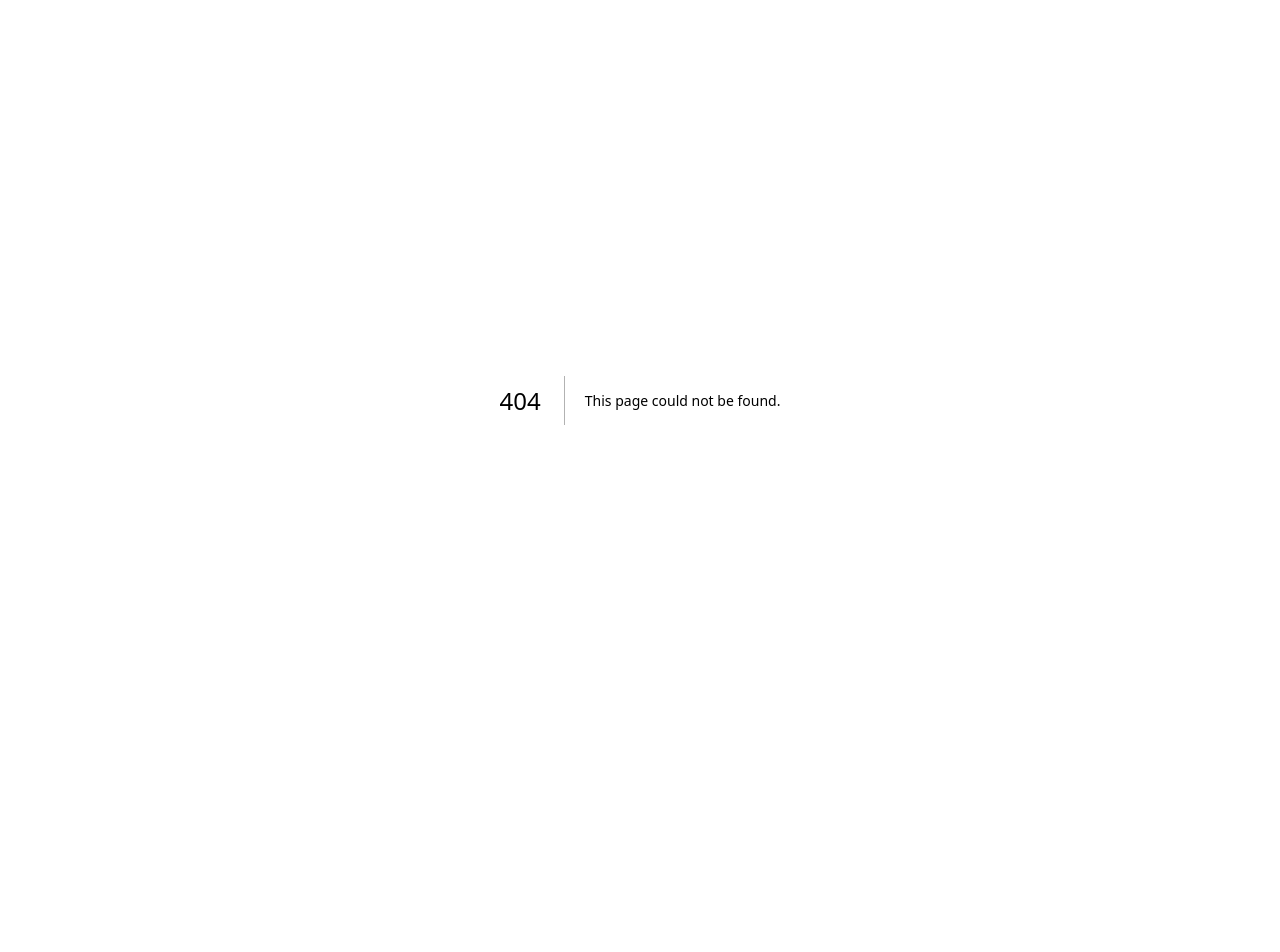
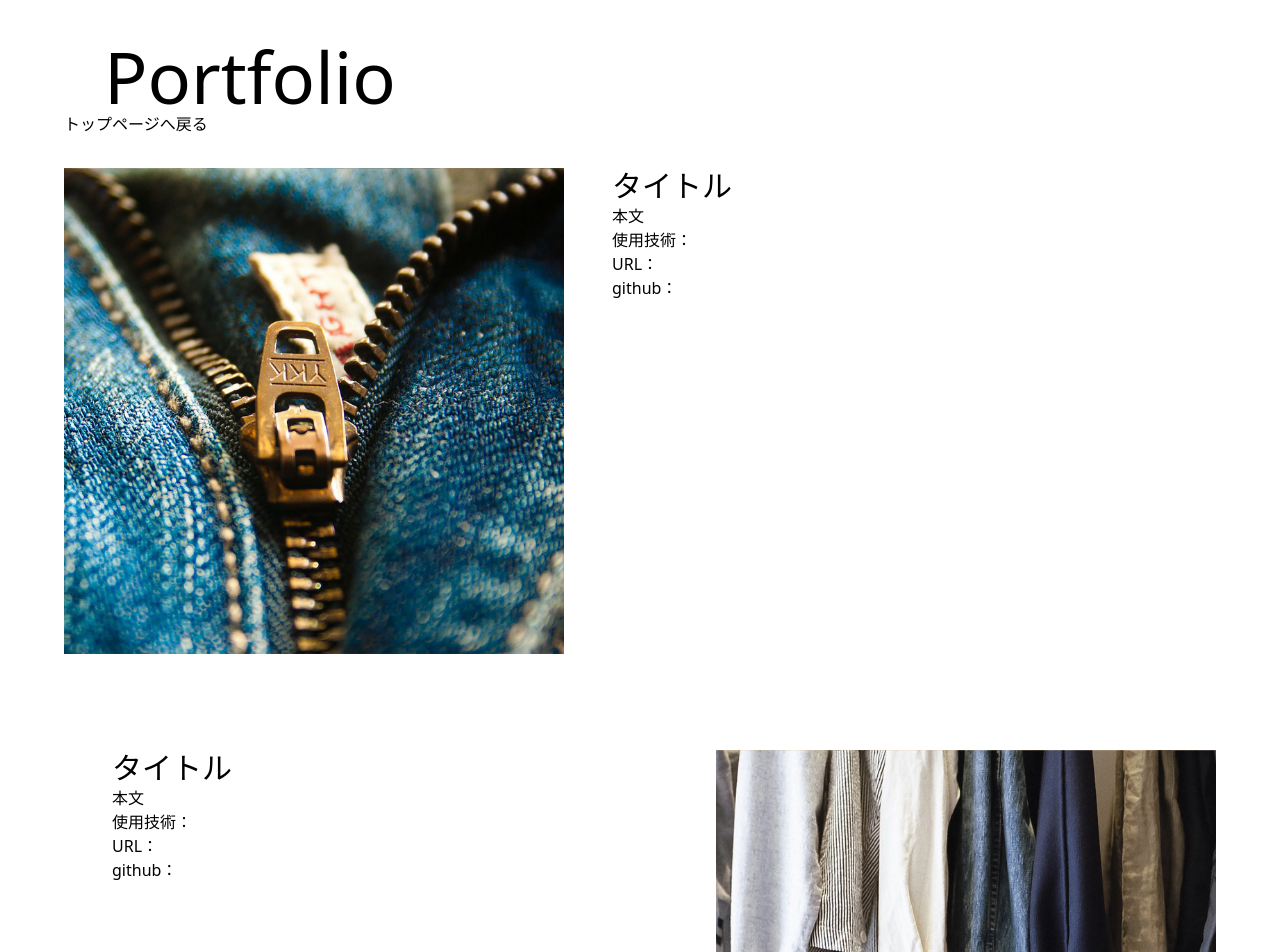
Before and after one commit to moonlight4617/test-next, a Next.js app: page /portfolio in a window 1280 px wide. Before the commit this address had no page. Shown: the top 952 px of the page. Before the commit the page ends 800 px from the top, so only its background shows below. Built offline with nearby package versions, Linux system fonts and the light colour scheme.

Commit message:
portfolioページ作成&アニメーション付与

```diff
--- a/src/pages/index.tsx
+++ b/src/pages/index.tsx
@@ -2,6 +2,7 @@ import Head from 'next/head'
 import Image from 'next/image'
 import { Inter } from 'next/font/google'
 import styles from '@/styles/Home.module.css'
+import Link from 'next/link'
 
 const inter = Inter({ subsets: ['latin'] })
 
@@ -17,13 +18,15 @@ export default function Home() {
       <main>
         <div className="relative">
           <div className="mx-32">
-            <Image src="/images/bgSec04.jpg" width="2000" height="10" className="mx-auto mt-20" alt="" />
+            <Image src="/images/bgSec04.jpg" width="2000" height="10" className="mx-auto mt-20 animate-fade-in-bottom" alt="" />
           </div>
-          <p className="absolute top-28 right-16 text-7xl font-sans">My <br />Works</p>
+          <p className="absolute top-28 right-16 text-7xl font-sans animate-fade-in-right">My <br />Works</p>
         </div>
         <div className="flex mt-36">
           <Image src="/images/imgProject.jpg" width="400" height="10" className="flex-auto" alt="" />
-          <p className="flex-auto">ポートフォリオ集</p>
+          <Link href="/portfolio" className="flex-auto">
+            ポートフォリオ集
+          </Link>
         </div>
       </main>
     </>
--- /dev/null
+++ b/src/pages/portfolio.tsx
@@ -0,0 +1,31 @@
+import Image from 'next/image'
+import Link from 'next/link';
+
+export default function Portfolio() {
+  return (
+    <div className="mx-16">
+      <p className="text-7xl font-sans ml-10 mt-10">Portfolio</p>
+      <Link href="/">トップページへ戻る</Link>
+      <div className="flex mt-8">
+        <Image src="/images/photo01.jpg" width="500" height="10" alt="" className="flex" />
+        <div className="ml-12">
+          <p className="text-3xl">タイトル</p>
+          <p>本文</p>
+          <p>使用技術：</p>
+          <p>URL：</p>
+          <p>github：</p>
+        </div>
+      </div>
+      <div className="flex mt-24">
+        <div className="ml-12">
+          <p className="text-3xl">タイトル</p>
+          <p>本文</p>
+          <p>使用技術：</p>
+          <p>URL：</p>
+          <p>github：</p>
+        </div>
+        <Image src="/images/photo02.jpg" width="500" height="10" alt="" className="flex ml-auto" />
+      </div>
+    </div>
+  );
+}
--- a/tailwind.config.js
+++ b/tailwind.config.js
@@ -9,7 +9,34 @@ module.exports = {
     "./src/**/*.{js,ts,jsx,tsx}",
   ],
   theme: {
-    extend: {},
+    extend: {
+      animation: {
+        "fade-in-bottom": "fade-in-bottom 2s cubic-bezier(0.390, 0.575, 0.565, 1.000) 0.3s  both",
+        "fade-in-right": "fade-in-right 2s cubic-bezier(0.390, 0.575, 0.565, 1.000) 0.3s  both"
+      },
+      keyframes: {
+        "fade-in-bottom": {
+          "0%": {
+            transform: "translateY(50px)",
+            opacity: "0"
+          },
+          to: {
+            transform: "translateY(0)",
+            opacity: "1"
+          }
+        },
+        "fade-in-right": {
+          "0%": {
+            transform: "translateX(50px)",
+            opacity: "0"
+          },
+          to: {
+            transform: "translateX(0)",
+            opacity: "1"
+          }
+        }
+      },
+    },
   },
   plugins: [],
 }
```
